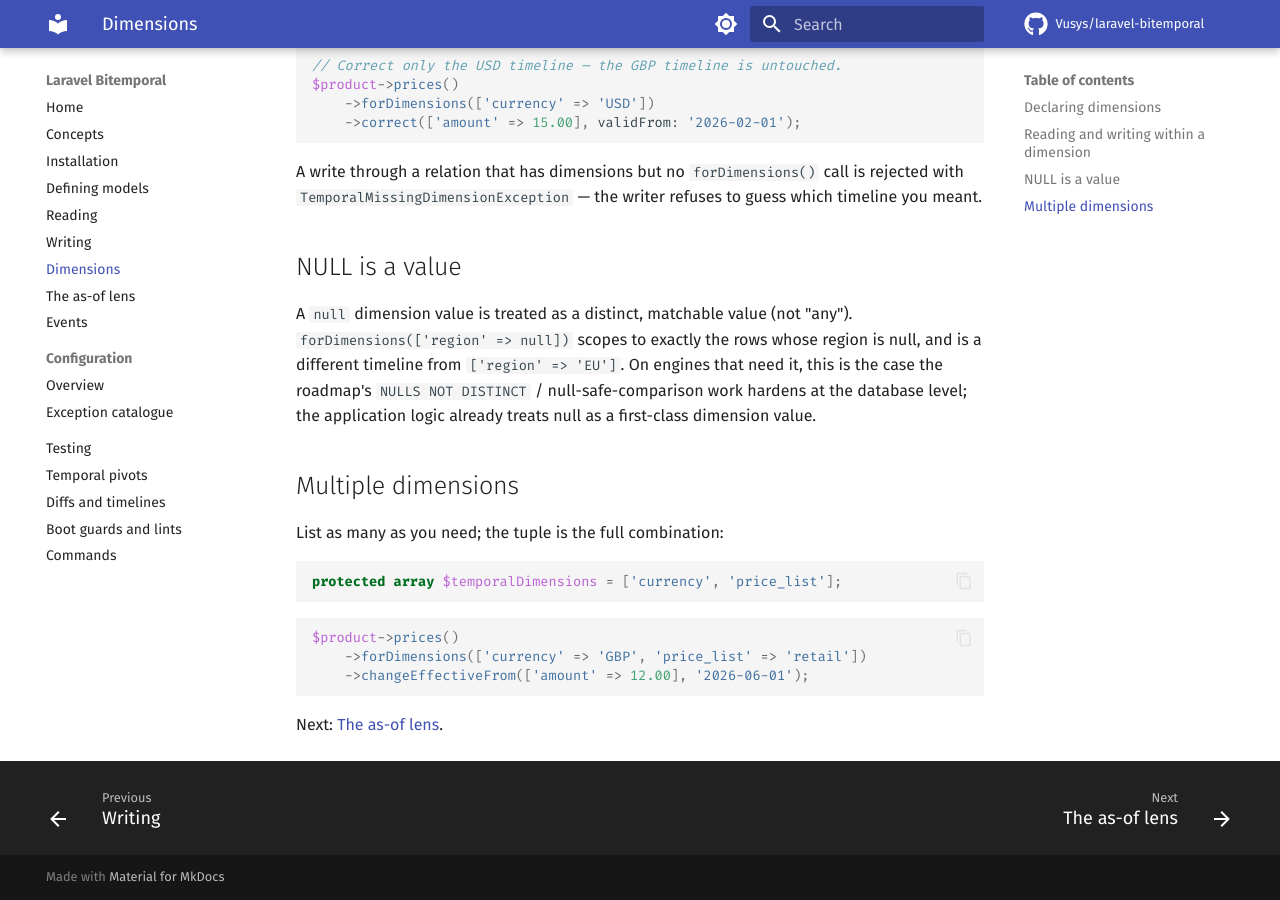
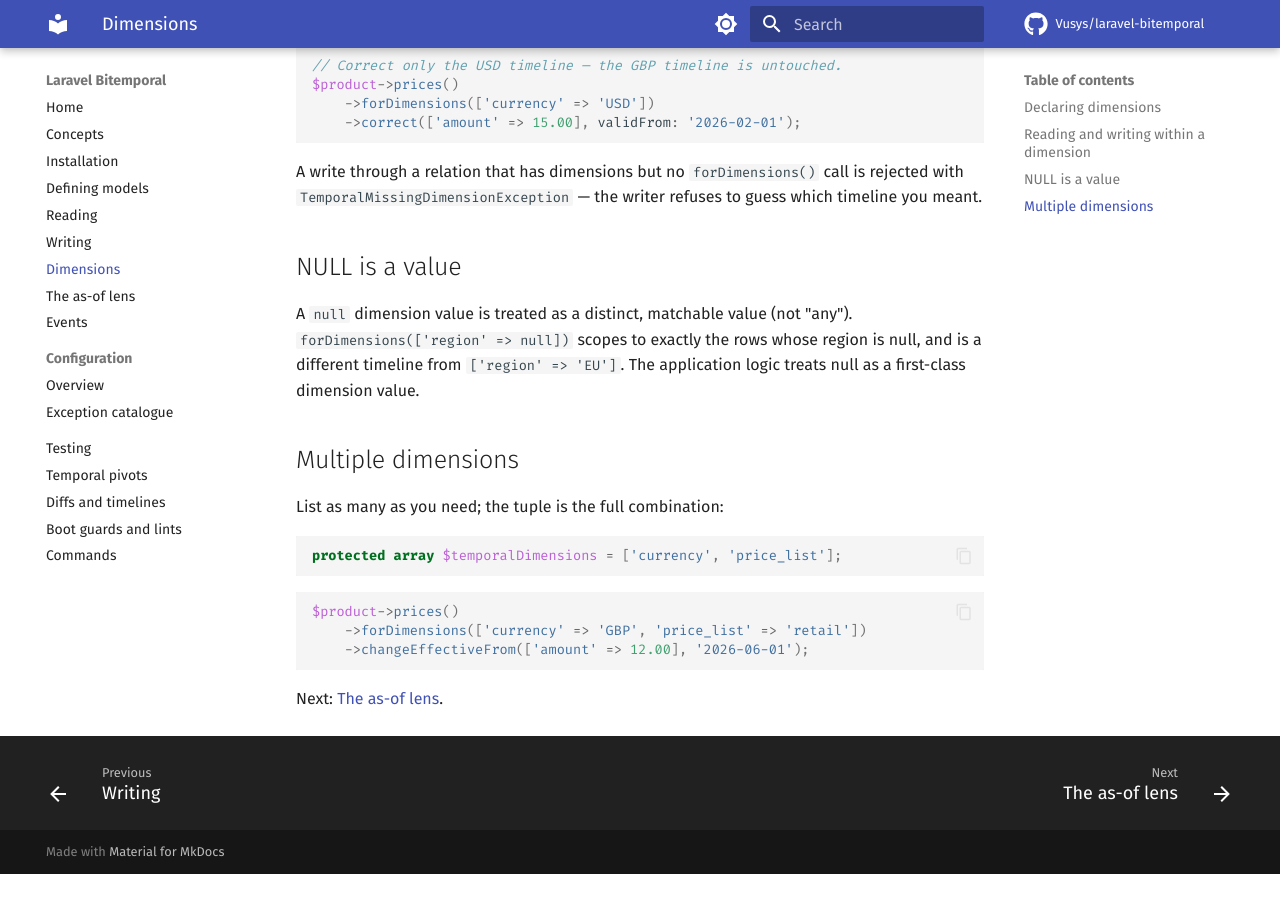
Before and after one commit to Vusys/laravel-bitemporal, an MkDocs documentation site: the page built from docs/06-dimensions.md, in a window 1280 px wide and 900 px high, scrolled down 1052 px. Built offline with MkDocs 1.6.1 and Material for MkDocs 9.7.7, drawn with Linux system fonts in a browser that asks for light colours; comment, search, counter and statistics services are not loaded; after the commit the page ends 1926 px from its top, so only the background shows below that.

Commit message:
docs: remove roadmap references; present package as complete
Deferred/enhancement work is now tracked in the GitHub issue tracker under
the `roadmap` label (#13-#30) rather than in prose:

- README §Status: drop pre-1.0 / in-progress framing; point at the issue tracker.
- 01-concepts: diffing is shipped (diffKnowledge/diffTimelines), not a roadmap item.
- 02-installation: idempotency + audit-log tables ship as publishable migrations.
- 03-defining-models: drop the PG EXCLUDE gist roadmap caveat; app-level overlap
  detection is the guarantee, the composite index is defence in depth.
- 06-dimensions: drop the NULLS NOT DISTINCT roadmap sentence; null is a
  first-class dimension value at the application layer.
- index / README: remove the implementation-status-and-roadmap links.

```diff
--- a/docs/06-dimensions.md
+++ b/docs/06-dimensions.md
@@ -50,7 +50,7 @@ A write through a relation that has dimensions but no `forDimensions()` call is
 
 ## NULL is a value
 
-A `null` dimension value is treated as a distinct, matchable value (not "any"). `forDimensions(['region' => null])` scopes to exactly the rows whose region is null, and is a different timeline from `['region' => 'EU']`. On engines that need it, this is the case the roadmap's `NULLS NOT DISTINCT` / null-safe-comparison work hardens at the database level; the application logic already treats null as a first-class dimension value.
+A `null` dimension value is treated as a distinct, matchable value (not "any"). `forDimensions(['region' => null])` scopes to exactly the rows whose region is null, and is a different timeline from `['region' => 'EU']`. The application logic treats null as a first-class dimension value.
 
 ## Multiple dimensions
 
```
Also changed, not shown: README.md (+2 -2 lines), docs/01-concepts.md (+1 -1 lines), docs/02-installation.md (+1 -1 lines), docs/03-defining-models.md (+1 -1 lines), docs/README.md (+0 -2 lines), docs/index.md (+0 -2 lines).
